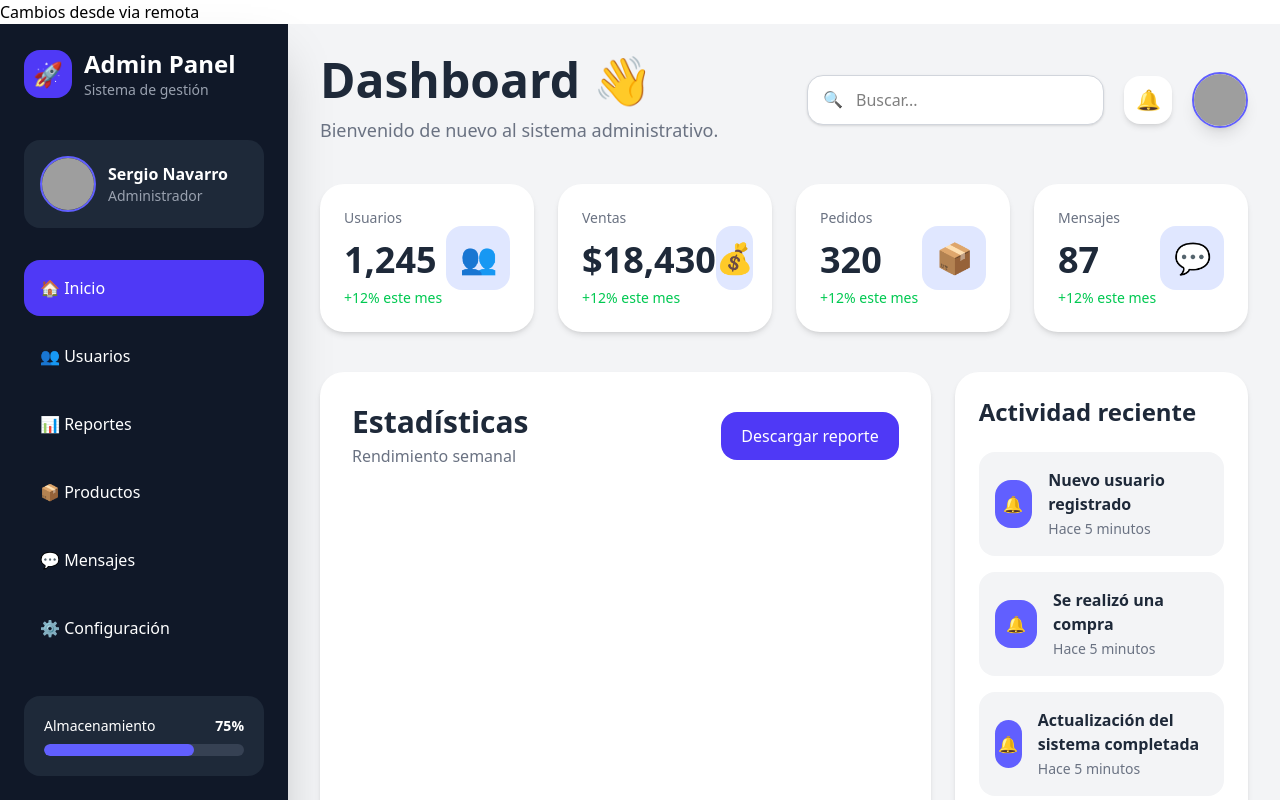
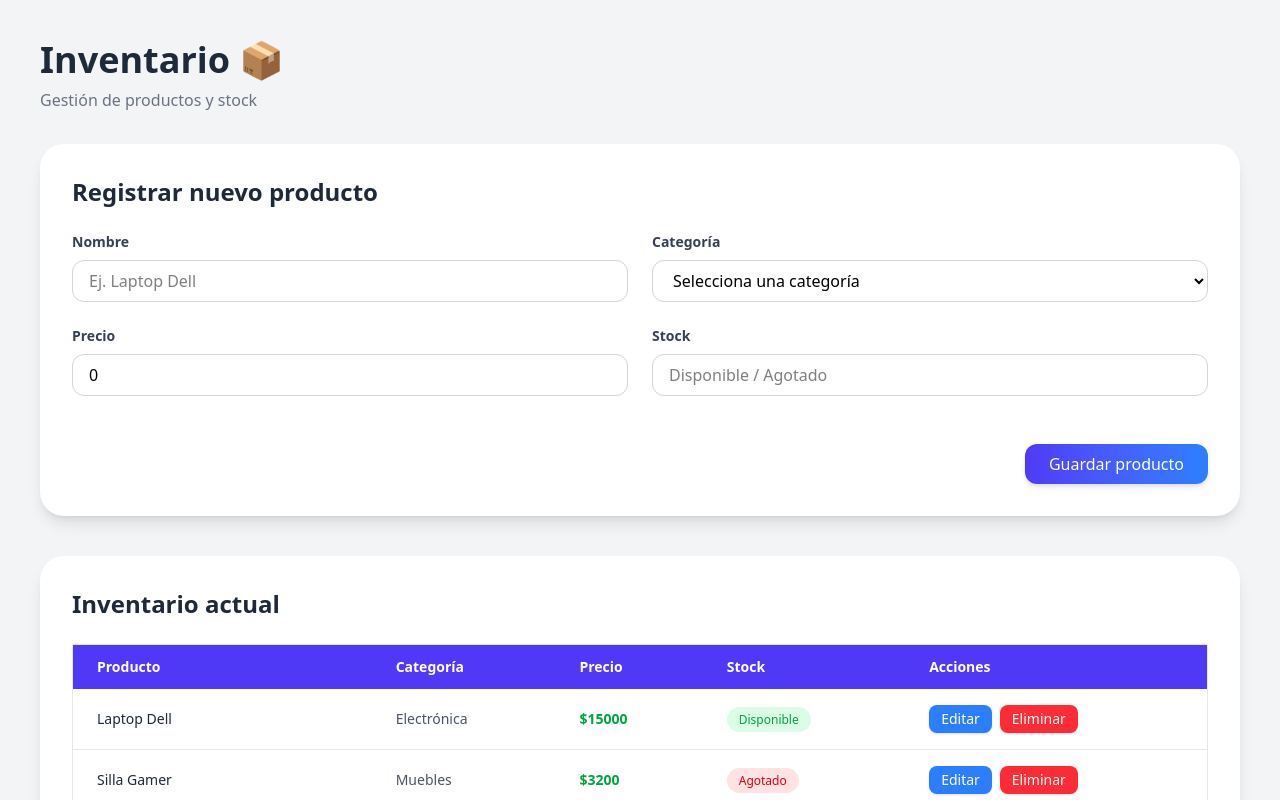
Before and after one commit to SergioAl-boop/frointendtiendita, an Angular app: page /inventario in a window 1280 px wide. Before the commit this address led to /dashboard. Shown: the top 800 px of the page. Built offline with nearby package versions, Linux system fonts and the light colour scheme; grey boxes are pictures that could not be loaded.

Commit message:
[feat] Se agrego la seccion inventario

```diff
--- a/src/app/app.routes.ts
+++ b/src/app/app.routes.ts
@@ -2,6 +2,7 @@ import { Routes } from '@angular/router';
 import { DashboardComponent } from './pages/dashboard/dashboard';
 import { ProductsComponent } from './pages/products/products';
 import { AddProductComponent } from './pages/addProduct/addProduct';
+import { InventarioComponent } from './pages/inventario/inventario';
 
 export const routes: Routes = [
   {
@@ -17,7 +18,10 @@ export const routes: Routes = [
   {
     path: 'addproduct',
     component: AddProductComponent,
-
+  },
+  {
+    path: 'inventario',
+    component: InventarioComponent,
   },
 
   {
--- a/src/app/pages/dashboard/dashboard.html
+++ b/src/app/pages/dashboard/dashboard.html
@@ -63,14 +63,14 @@
       </a>
 
       <a
-        href="#"
+        routerLink="/inventario"
         class="p-4 rounded-2xl hover:bg-gray-800 transition flex items-center gap-3"
       >
-        📊 Reportes
+        📊 Inventario
       </a>
 
       <a
-        href="/products"
+        routerLink="/products"
         class="p-4 rounded-2xl hover:bg-gray-800 transition flex items-center gap-3"
       >
         📦 Productos
--- a/src/app/pages/dashboard/dashboard.ts
+++ b/src/app/pages/dashboard/dashboard.ts
@@ -1,8 +1,9 @@
 import { ChangeDetectionStrategy, Component } from '@angular/core';
+import { RouterLink } from '@angular/router';
 
 @Component({
   selector: 'app-dashboard',
-  imports: [],
+  imports: [RouterLink],
   templateUrl: './dashboard.html',
   styles: `
     :host {
--- /dev/null
+++ b/src/app/pages/inventario/inventario.html
@@ -0,0 +1,97 @@
+<div class="min-h-screen bg-gray-100 p-10">
+  <!-- Header -->
+  <div class="flex justify-between items-center mb-8">
+    <div>
+      <h2 class="text-4xl font-bold text-gray-800">Inventario 📦</h2>
+      <p class="text-gray-500 mt-2">Gestión de productos y stock</p>
+    </div>
+    <!-- Botón para registrar producto
+    <a
+      routerLink="/addproduct"
+      class="bg-gradient-to-r from-green-500 to-emerald-600 text-white px-5 py-2 rounded-xl shadow-md hover:scale-105 transition">
+      + Registrar producto
+    </a>
+    -->
+  </div>
+
+  <!-- Formulario de registro -->
+  <div class="bg-white rounded-3xl shadow-lg p-8 mb-10">
+    <h3 class="text-2xl font-bold text-gray-800 mb-6">Registrar nuevo producto</h3>
+    <form (ngSubmit)="addProduct()" class="grid grid-cols-1 md:grid-cols-2 gap-6">
+      <div>
+        <label class="block text-sm font-semibold text-gray-700 mb-2">Nombre</label>
+        <input type="text" [(ngModel)]="newProduct.name" name="name"
+          class="w-full border border-gray-300 rounded-xl px-4 py-2 focus:ring-2 focus:ring-indigo-500 focus:outline-none"
+          placeholder="Ej. Laptop Dell" required>
+      </div>
+      <div>
+        <label class="block text-sm font-semibold text-gray-700 mb-2">Categoría</label>
+        <select [(ngModel)]="newProduct.category" name="category"
+          class="w-full border border-gray-300 rounded-xl px-4 py-2 focus:ring-2 focus:ring-indigo-500 focus:outline-none">
+          <option value="" disabled selected>Selecciona una categoría</option>
+          <option value="Electrónica">Electrónica</option>
+          <option value="Muebles">Muebles</option>
+          <option value="Ropa">Ropa</option>
+          <option value="Otros">Otros</option>
+        </select>
+      </div>
+      <div>
+        <label class="block text-sm font-semibold text-gray-700 mb-2">Precio</label>
+        <input type="number" [(ngModel)]="newProduct.price" name="price"
+          class="w-full border border-gray-300 rounded-xl px-4 py-2 focus:ring-2 focus:ring-indigo-500 focus:outline-none"
+          placeholder="Ej. 15000" required>
+      </div>
+      <div>
+        <label class="block text-sm font-semibold text-gray-700 mb-2">Stock</label>
+        <input type="text" [(ngModel)]="newProduct.stock" name="stock"
+          class="w-full border border-gray-300 rounded-xl px-4 py-2 focus:ring-2 focus:ring-indigo-500 focus:outline-none"
+          placeholder="Disponible / Agotado" required>
+      </div>
+      <div class="md:col-span-2 flex justify-end mt-6">
+        <button type="submit"
+          class="bg-gradient-to-r from-indigo-600 to-blue-500 text-white px-6 py-2 rounded-xl shadow-md hover:scale-105 transition">
+          Guardar producto
+        </button>
+      </div>
+    </form>
+  </div>
+
+  <!-- Tabla de inventario -->
+  <div class="bg-white rounded-3xl shadow-lg p-8">
+    <h3 class="text-2xl font-bold text-gray-800 mb-6">Inventario actual</h3>
+    <div class="overflow-x-auto">
+      <table class="min-w-full border border-gray-200 rounded-xl shadow-sm">
+        <thead class="bg-indigo-600 text-white">
+          <tr>
+            <th class="px-6 py-3 text-left text-sm font-semibold">Producto</th>
+            <th class="px-6 py-3 text-left text-sm font-semibold">Categoría</th>
+            <th class="px-6 py-3 text-left text-sm font-semibold">Precio</th>
+            <th class="px-6 py-3 text-left text-sm font-semibold">Stock</th>
+            <th class="px-6 py-3 text-left text-sm font-semibold">Acciones</th>
+          </tr>
+        </thead>
+        <tbody class="bg-white divide-y divide-gray-200">
+  @for (product of products; track $index) {
+    <tr class="hover:bg-gray-50 transition">
+      <td class="px-6 py-4 text-sm text-gray-800">{{ product.name }}</td>
+      <td class="px-6 py-4 text-sm text-gray-600">{{ product.category }}</td>
+      <td class="px-6 py-4 text-sm text-green-600 font-bold">${{ product.price }}</td>
+      <td class="px-6 py-4 text-sm">
+        <span [ngClass]="product.stock === 'Disponible' ? 'bg-green-100 text-green-600' : 'bg-red-100 text-red-600'"
+          class="px-3 py-1 rounded-full text-xs">
+          {{ product.stock }}
+        </span>
+      </td>
+      <td class="px-6 py-4 text-sm flex gap-2">
+        <button class="bg-blue-500 text-white px-3 py-1 rounded-lg hover:bg-blue-600 shadow-sm transition">Editar</button>
+        <button class="bg-red-500 text-white px-3 py-1 rounded-lg hover:bg-red-600 shadow-sm transition"
+          (click)="deleteProduct($index)">Eliminar</button>
+      </td>
+    </tr>
+  }
+</tbody>
+
+      </table>
+    </div>
+  </div>
+</div>
--- /dev/null
+++ b/src/app/pages/inventario/inventario.ts
@@ -0,0 +1,45 @@
+import { NgClass } from '@angular/common';
+import { ChangeDetectionStrategy, Component } from '@angular/core';
+import { FormsModule } from '@angular/forms';
+
+@Component({
+  selector: 'app-inventario',
+  standalone: true,
+  imports: [FormsModule, NgClass],
+  templateUrl: './inventario.html',
+  styles: `
+    :host {
+      display: block;
+    }
+  `,
+  changeDetection: ChangeDetectionStrategy.OnPush,
+})
+export class InventarioComponent {
+  products = [
+  { name: 'Laptop Dell', category: 'Electrónica', price: 15000, stock: 'Disponible' },
+  { name: 'Silla Gamer', category: 'Muebles', price: 3200, stock: 'Agotado' },
+  { name: 'Smartphone Samsung', category: 'Electrónica', price: 8500, stock: 'Disponible' },
+  { name: 'Escritorio de madera', category: 'Muebles', price: 4200, stock: 'Disponible' },
+  { name: 'Camisa Polo', category: 'Ropa', price: 750, stock: 'Disponible' },
+  { name: 'Audífonos Bluetooth', category: 'Electrónica', price: 1200, stock: 'Agotado' },
+  { name: 'Zapatos deportivos', category: 'Ropa', price: 1800, stock: 'Disponible' },
+  { name: 'Monitor LG 24"', category: 'Electrónica', price: 3900, stock: 'Disponible' }
+];
+
+
+  newProduct = {
+    name: '',
+    category: '',
+    price: 0,
+    stock: ''
+  };
+
+  addProduct() {
+    this.products.push({ ...this.newProduct });
+    this.newProduct = { name: '', category: '', price: 0, stock: '' };
+  }
+
+  deleteProduct(index: number) {
+    this.products.splice(index, 1);
+  }
+}
--- a/src/app/pages/products/products.html
+++ b/src/app/pages/products/products.html
@@ -6,7 +6,7 @@
       <p class="text-gray-500">Gestión de inventario y control</p>
     </div>
     <a
-      href="/addproduct"
+      routerLink="/addproduct"
       class="bg-gradient-to-r from-green-500 to-emerald-600 text-white px-5 py-2 rounded-xl shadow-md hover:scale-105 transition">
       + Agregar producto
     </a>
--- a/src/app/pages/products/products.ts
+++ b/src/app/pages/products/products.ts
@@ -1,8 +1,9 @@
 import { ChangeDetectionStrategy, Component } from '@angular/core';
+import { RouterLink } from "@angular/router";
 
 @Component({
   selector: 'app-products',
-  imports: [],
+  imports: [RouterLink],
   templateUrl: './products.html',
   styles: `
     :host {
```
